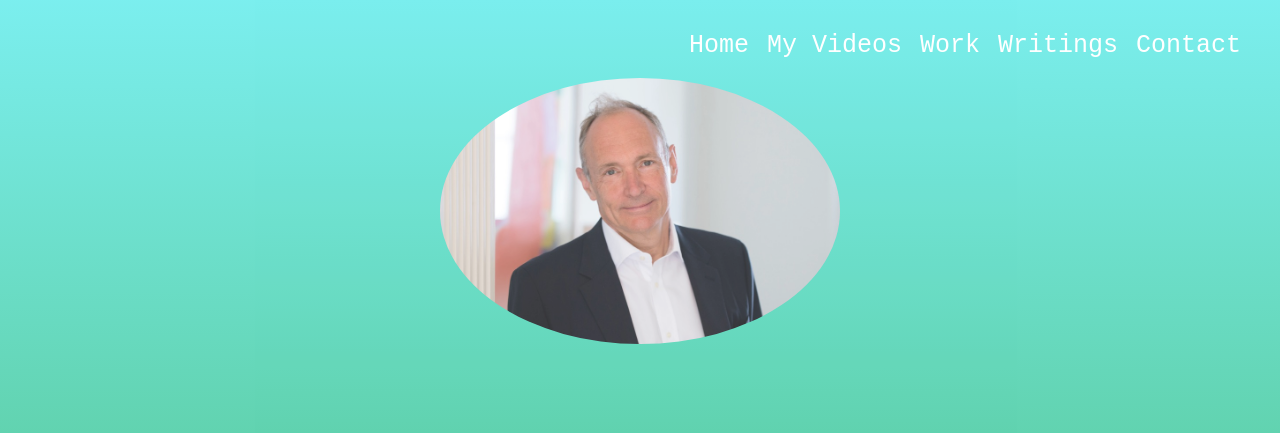
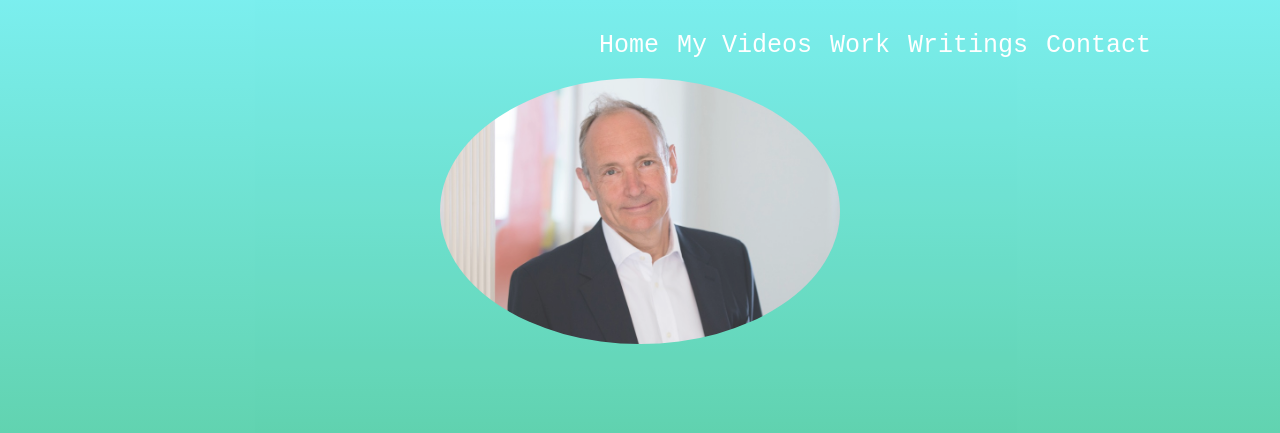
Before and after one commit to BlazeRavager1/BLZ_ROX, a plain HTML site: page index.html in a window 1280 px wide. Shown: the top 433 px of the page. Drawn offline with nearby package versions, Linux system fonts and the light colour scheme.

Commit message:
Add files via upload

```diff
--- a/style.css
+++ b/style.css
@@ -83,7 +83,7 @@ p {
     font-family: fantasy;
     position: absolute;
     top: 10px;
-    right: 30px;
+    left: 550px;
     z-index: 7;
     cursor: pointer;
 }
```
